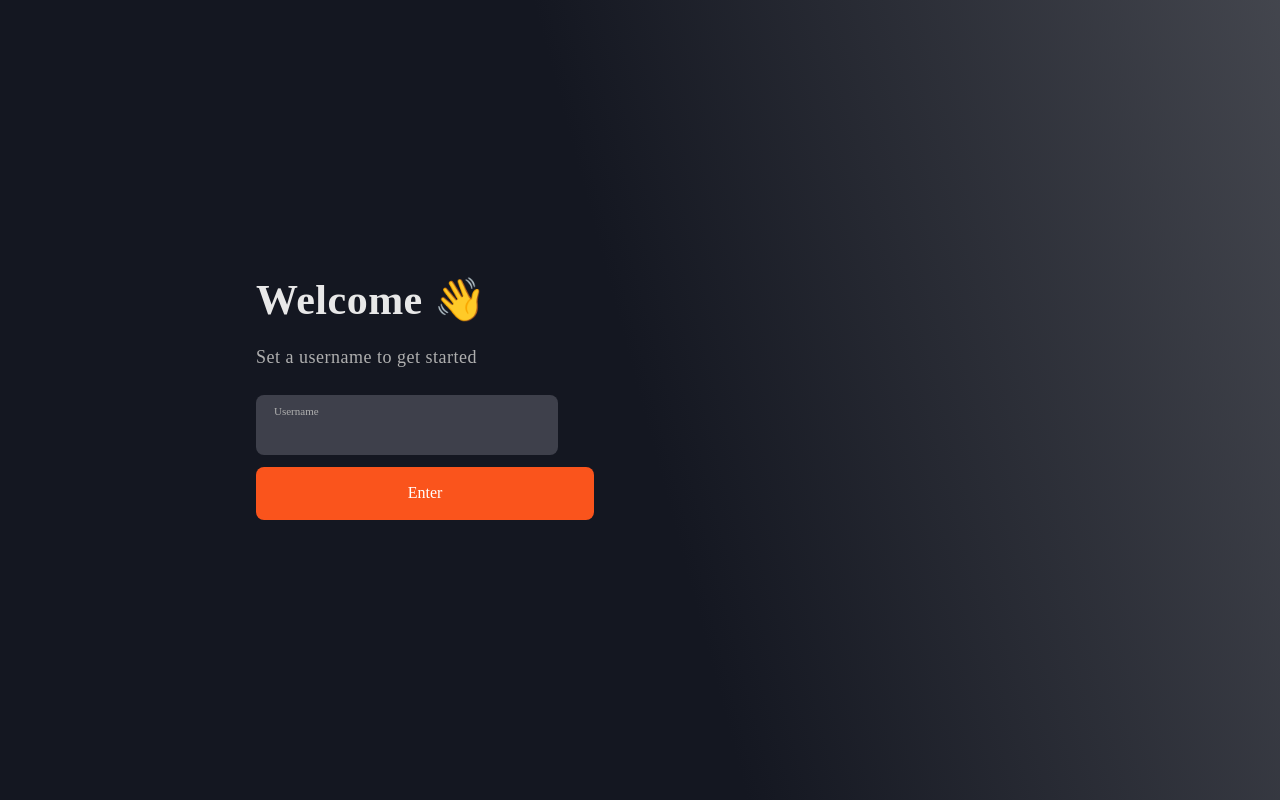
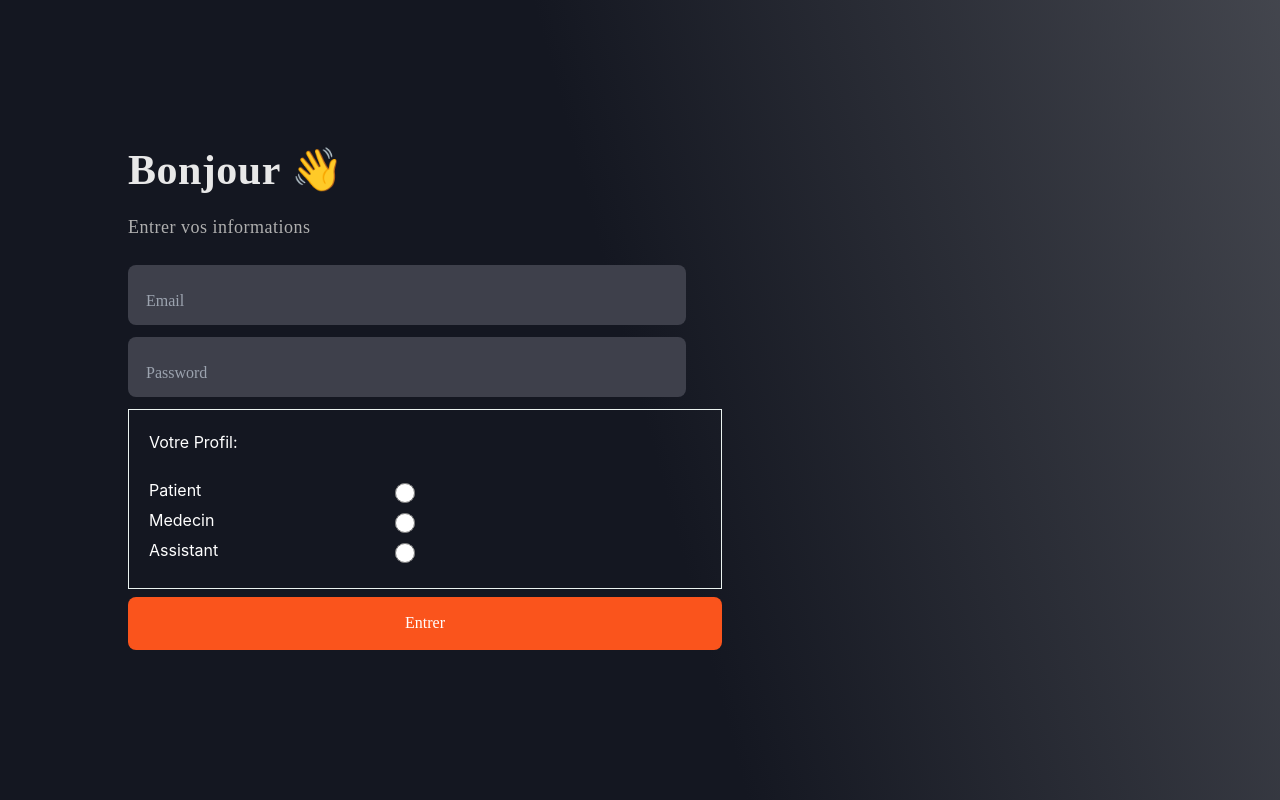
Before and after one commit to oussabi-tarek/patient-management-frontend, a React (Create React App) app: page / in a window 1280 px wide. Built offline with nearby package versions, Linux system fonts and the light colour scheme.

Commit message:
feat:login

```diff
--- a/src/App.css
+++ b/src/App.css
@@ -18,7 +18,8 @@ body {
 .form-card {
   width: 100%;
   max-width: 850px;
-  padding: 0% 20% 0% 20%;
+  padding: 0% 10% 0% 10%;
+
 }
 
 .form-title {
@@ -37,7 +38,13 @@ body {
   color: #afafaf;
   padding-bottom: 24px;
 }
-
+.form-error{
+  font-size: 18px;
+  font-family: 'Avenir';
+  letter-spacing: 0.5px;
+  color: #d61515;
+  padding-bottom: 24px;
+}
 .auth {
   position: relative;
   display: inline-block;
--- a/src/App.js
+++ b/src/App.js
@@ -1,16 +1,11 @@
-import { useState } from "react";
 import "./App.css";
-import AuthPage from "./components/chat/AuthPage"
-import ChatsPage from "./components/chat/ChatsPage";
+import AuthPage from "./components/auth/AuthPage";
+
 
 function App() {
-  const [user, setUser] = useState(undefined)
-
-  if (!user) {
-    return <AuthPage onAuth={(user) => setUser(user)} />;
-  } else {
-    return <ChatsPage user={user} />;
-  }
+  return(
+    <AuthPage />
+  )
 }
 
 export default App;
--- /dev/null
+++ b/src/components/auth/AuthPage.jsx
@@ -0,0 +1,65 @@
+import axios from "axios";
+import '../styles/Auth.css';
+import { useState } from "react";
+
+const AuthPage = () => {
+  const [error, setError] = useState(null);
+  const onSubmit = (e) => {
+    e.preventDefault();
+    console.log(e.target[2].value);
+    axios
+      .post("http://localhost:8080/api/login", {
+        email: e.target[0].value,
+        password: e.target[1].value,
+        profil: e.target[2].value
+       })
+      .then((r) => {
+        localStorage.setItem("user", r.data.user);
+        localStorage.setItem("token",r.data.token);
+
+      })
+      .catch((e) => {
+        setError("Email ou mot de passe incorrect!");
+         console.log("Auth Error", e)
+      });
+  };
+
+  return (
+    <div className="background">
+      <form onSubmit={onSubmit} className="form-card">
+        <div className="form-title">Bonjour 👋</div>
+
+        {
+          error ? <div className="form-error">{error}</div> : <div className="form-subtitle">Entrer vos informations</div>
+        }
+
+        <div className="auth">
+          <input className="auth-input" required type="email" name="username" placeholder="Email" />
+          <input className="auth-input" required name="password" type="password" placeholder="Password" />
+           {/* a radio buttons to choose function  */}
+          <div className="role">
+          <p>Votre Profil:</p>
+          <br/>
+          <div>
+          <label> Patient  </label>
+          <input className="auth-input" required name="profil" type="radio" value="patient"/>
+          </div>
+          <div>
+          <label> Medecin</label>
+          <input className="auth-input" required name="profil" type="radio" value="medecin" />
+          </div>
+          <div>
+          <label> Assistant</label>
+          <input className="auth-input" required name="profil" type="radio" value="assistant" />
+          </div>
+          </div>
+          <button className="auth-button" type="submit">
+            Entrer
+          </button>
+        </div>
+      </form>
+    </div>
+  );
+};
+
+export default AuthPage;
--- a/src/components/chat/AuthPage.jsx
+++ /dev/null
@@ -1,34 +0,0 @@
-import axios from "axios";
-
-const AuthPage = (props) => {
-  const onSubmit = (e) => {
-    e.preventDefault();
-    const { value } = e.target[0];
-    axios
-      .post("http://localhost:8080/authenticate", { username: value })
-      .then((r) => {
-        console.log("Auth Response", r.data);
-        props.onAuth({ ...r.data, secret: value })})
-      .catch((e) => console.log("Auth Error", e));
-  };
-
-  return (
-    <div className="background">
-      <form onSubmit={onSubmit} className="form-card">
-        <div className="form-title">Welcome 👋</div>
-
-        <div className="form-subtitle">Set a username to get started</div>
-
-        <div className="auth">
-          <div className="auth-label">Username</div>
-          <input className="auth-input" name="username" />
-          <button className="auth-button" type="submit">
-            Enter
-          </button>
-        </div>
-      </form>
-    </div>
-  );
-};
-
-export default AuthPage;
--- /dev/null
+++ b/src/components/styles/Auth.css
@@ -0,0 +1,30 @@
+.form-card .role{
+    display: flex;
+    flex-direction: column;
+    align-items: left;
+
+    padding: 20px;
+    color: white;
+    border: 1px solid rgb(235, 243, 240);
+    margin-bottom: 8px;
+}
+.form-card .role div{
+   display: flex;
+   flex-direction: row;
+    justify-content: space-between;
+    width: 50%;
+}
+.form-card .role div input{
+    width: 20px;
+    height: 20px;
+    margin-left: 10px;
+    margin-right: 10px;
+    margin-top: 5px;
+    margin-bottom: 5px;
+    border-radius: 5px;
+    border: 1px solid rgb(0, 88, 58);
+    padding: 5px;
+}
+.form-card .role div label{
+    margin-right: 20px;
+}
```
Also changed, not shown: 1 other file (tests, documents, lock files or other folders).
